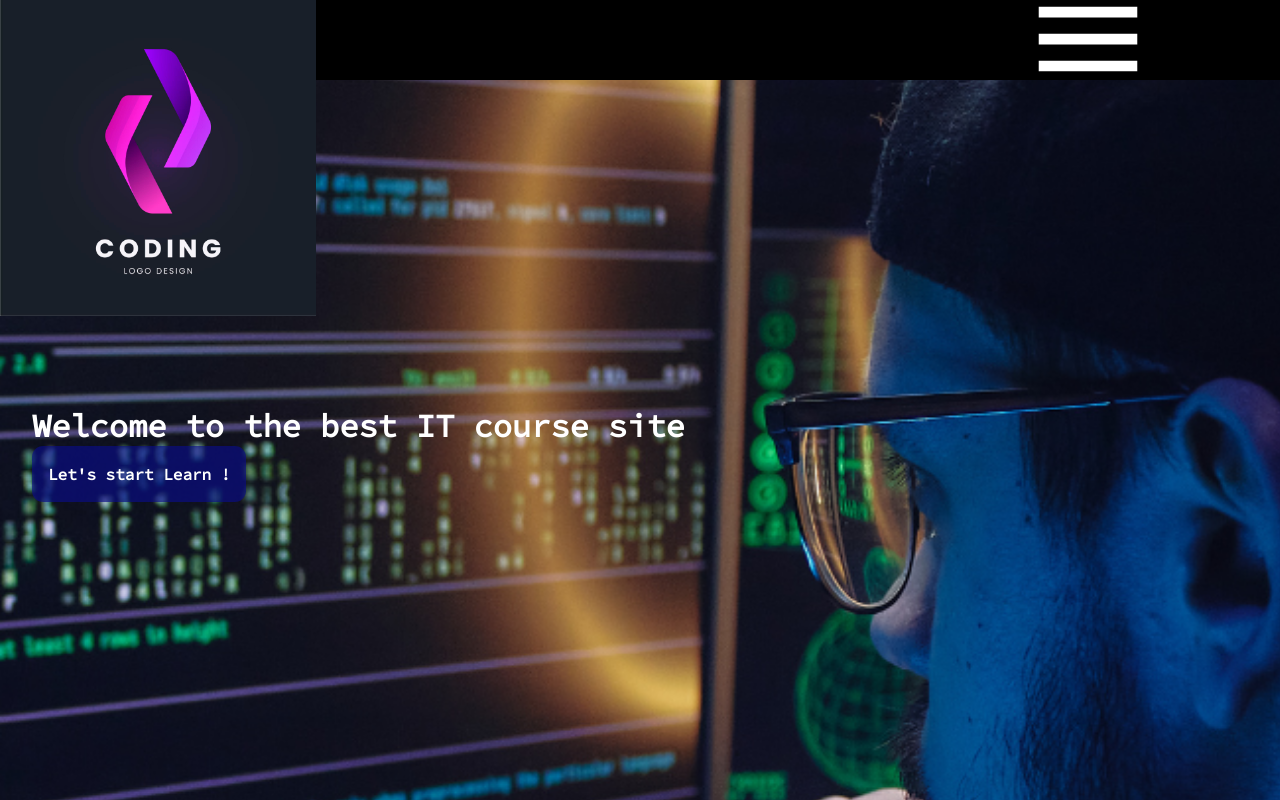
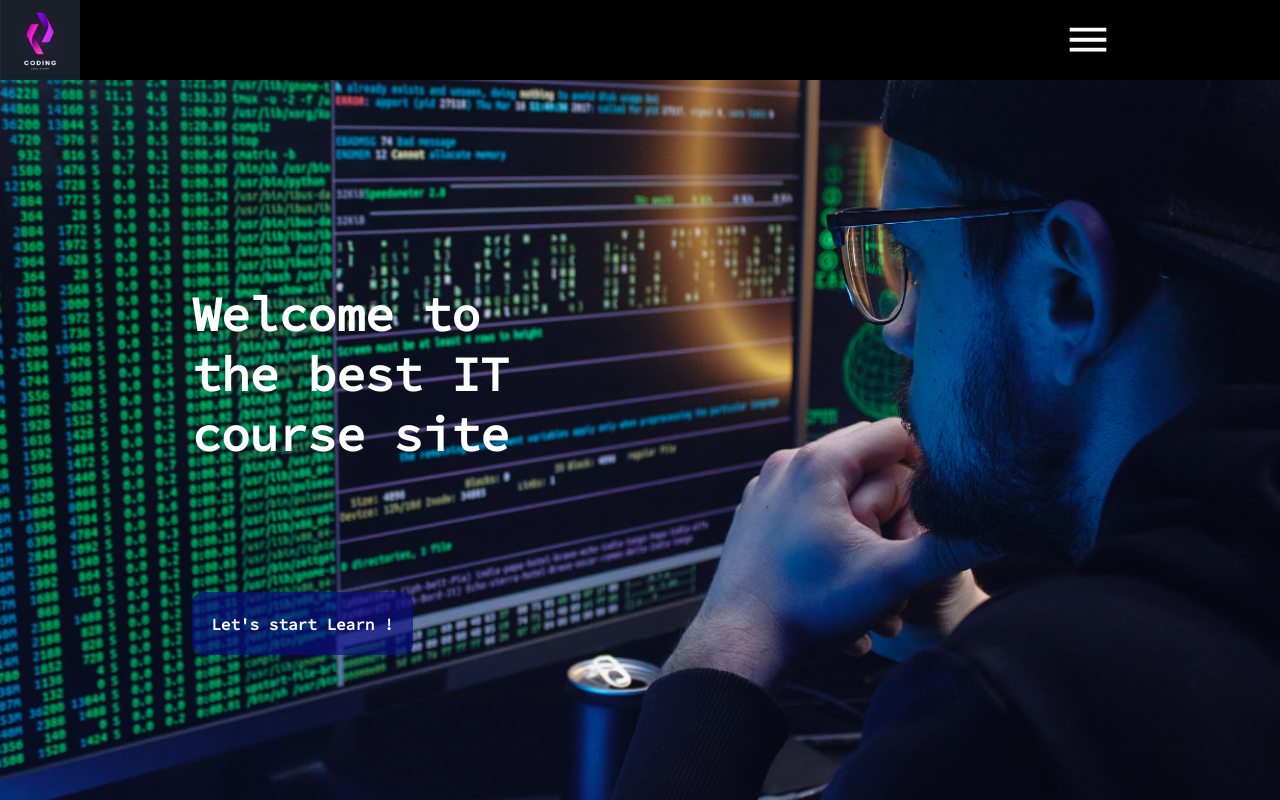
Before and after one commit to ol1mowski/it-shop.de, a React (Create React App) app: page / in a window 1280 px wide. Shown: the top 800 px of the page. Built offline with nearby package versions, Linux system fonts and the light colour scheme.

Commit message:
add full rwd to main page

```diff
--- a/package.json
+++ b/package.json
@@ -1,4 +1,5 @@
 {
+  "homepage": "https://ol1mowski.github.io/it-shop.de",
   "name": "a",
   "version": "0.1.0",
   "private": true,
@@ -7,6 +8,7 @@
     "@testing-library/react": "^13.4.0",
     "@testing-library/user-event": "^13.5.0",
     "framer-motion": "^10.16.1",
+    "gh-pages": "^6.0.0",
     "react": "^18.2.0",
     "react-dom": "^18.2.0",
     "react-scripts": "5.0.1",
@@ -18,7 +20,9 @@
     "start": "react-scripts start",
     "build": "react-scripts build",
     "test": "react-scripts test",
-    "eject": "react-scripts eject"
+    "eject": "react-scripts eject",
+    "predeploy": "npm run build",
+    "deploy": "gh-pages -d build"
   },
   "eslintConfig": {
     "extends": [
--- a/public/index.html
+++ b/public/index.html
@@ -21,7 +21,7 @@
       work correctly both with client-side routing and a non-root public URL.
       Learn how to configure a non-root public URL by running `npm run build`.
     -->
-    <title>React App</title>
+    <title>IT-SHOP - Course site.de</title>
   </head>
   <body>
     <noscript>You need to enable JavaScript to run this app.</noscript>
--- /dev/null
+++ b/src/Components/Title_page/Main/Main-title-page.module.scss
@@ -0,0 +1,127 @@
+* {
+    font-family: 'Dancing Script', cursive;
+    font-family: 'Source Code Pro', monospace;
+}
+
+
+.titlePage__mainContent {
+    background-image: url('../../../assets/img/title_slide.png');
+    background-repeat: no-repeat;
+    background-size: cover;
+    background-position: calc(100% - 30%);
+    width: 100vw;
+    height: 100vh;
+    display: flex;
+    justify-content: center;
+    align-items: start;
+    flex-direction: column;
+    gap: 8rem;
+    padding-top: 45vh;
+    padding-bottom: calc(100% - 10%);
+    padding-left: 2rem;
+    @media screen and (min-width: 500px) {
+        padding-left: 3rem;
+        padding-bottom: calc(100% - 30%);
+    }
+    @media screen and (min-width: 700px) {
+        padding-left: 6rem;
+        padding-bottom: calc(100% - 50%);
+    }
+    @media screen and (min-width: 900px) {
+        padding-left: 9rem;
+        padding-bottom: calc(100% - 60%);
+    }
+    @media screen and (min-width: 1200px) {
+        padding-left: 12rem;
+        padding-bottom: calc(100% - 70%);
+    }
+    @media screen and (min-width: 1400px) {
+        padding-left: 15rem;
+    }
+    @media screen and (min-width: 1700px) {
+        padding-top: 30vh;
+        padding-left: 20rem;
+        padding-bottom: calc(100% - 80%);
+    }
+    @media (orientation: landscape)and (min-height: 320px) and (max-width: 920px) {
+        padding-top: 40vh;
+        gap: 2rem;
+        padding-bottom: calc(100% - 75%);
+    }
+    @media (orientation: landscape)and (min-height: 500px) and (max-width: 920px) {
+        gap: 5rem;
+    }
+
+    &__h1 {
+        font-size: 2rem;
+        width: 15rem;
+        padding-top: calc(100% - 85%);
+        color: #fff;
+        @media screen and (min-width: 350px) {
+            font-size: 2.3rem;
+        }
+        @media screen and (min-width: 550px) {
+            font-size: 2.8rem;
+            width: 20rem;
+        }
+        @media screen and (min-width: 1000px) {
+            font-size: 3rem;
+            width: 20rem;
+        }
+        @media screen and (min-width: 1600px) {
+            font-size: 5.6rem;
+            width: 40rem;
+        }
+    }
+
+    &__button {
+        display: block;
+        padding: 1rem;
+        line-height: 3vh;
+        border: none;
+        border-radius: .7rem;
+        font-size: 1rem;
+        font-weight: bold;
+        color: #fff;
+        background-color: #0a0d88a8;
+        animation: buttonAnimated 2s;
+        transition: padding .7s;
+        @media screen and (min-width: 1000px) {
+            padding: 1.2rem;
+        }
+        @media screen and (min-width: 1600px) {
+            padding: 1.6rem;
+        }
+        @media (orientation: landscape)and (min-width: 320px) and (max-width: 920px) {
+            padding: 1.2rem;
+        }
+    }
+
+    &__button:hover {
+        cursor: pointer;
+        padding: 1.2rem;
+        -webkit-box-shadow: 8px 8px 24px 0px rgba(66, 68, 90, 1);
+        -moz-box-shadow: 8px 8px 24px 0px rgba(66, 68, 90, 1);
+        box-shadow: 8px 8px 24px 0px rgba(66, 68, 90, 1);
+        @media screen and (min-width: 1000px) {
+            padding: 1.4rem;
+        }
+        @media screen and (min-width: 1600px) {
+            padding: 1.8rem;
+        }
+    }
+}
+
+@keyframes buttonAnimated {
+    0% {
+        transform: translate(-5vw);
+    }
+
+    50% {
+        transform: translate(10vw);
+    }
+
+    100% {
+        transform: translate(0);
+    }
+}
--- /dev/null
+++ b/src/Components/Title_page/Main/Main.js
@@ -0,0 +1,42 @@
+import { useEffect, useState } from 'react';
+import style from './Main-title-page.module.scss';
+
+
+const Main = () => {
+
+    const header = 'Welcome to the best IT course site';
+    const tab = [...header];
+
+    const [string, setString] = useState('');
+    const [currentIndex, setCurrentIndex] = useState(0);
+
+    useEffect(() => {
+        const typing = setInterval(() => {
+            if (currentIndex < tab.length) {
+                setString(prevString => prevString + tab[currentIndex]);
+                setCurrentIndex(prevIndex => prevIndex + 1);
+            } else {
+                clearInterval(typing);
+            }
+        }, 100);
+
+        return () => {
+            clearInterval(typing);
+        };
+    }, [currentIndex]);
+
+    return (
+        <>
+            <main className={style.titlePage__mainContent}>
+                <h1 className={style.titlePage__mainContent__h1}>
+                    {string}
+                </h1>
+                <button className={style.titlePage__mainContent__button}>
+                    Let's start Learn !
+                </button>
+            </main>
+        </>
+    )
+}
+
+export default Main;
--- a/src/Components/Title_page/Title-page.js
+++ b/src/Components/Title_page/Title-page.js
@@ -1,42 +1,12 @@
-import { useEffect, useState } from 'react';
-import style from './Title-page.module.scss';
+import Main from './Main/Main';
 import Header from './header/Header';
 
 const TitlePage = () => {
-    const header = 'Welcome to the best IT course site';
-    const tab = [...header];
-
-    const [string, setString] = useState('');
-    const [currentIndex, setCurrentIndex] = useState(0);
-
-    useEffect(() => {
-        const typing = setInterval(() => {
-            if (currentIndex < tab.length) {
-                setString(prevString => prevString + tab[currentIndex]);
-                setCurrentIndex(prevIndex => prevIndex + 1);
-            } else {
-                clearInterval(typing);
-            }
-        }, 100);
-
-        return () => {
-            clearInterval(typing);
-        };
-    }, [currentIndex]);
-
-
 
     return (
         <>
             <Header />
-            <main className={style.titlePage__mainContent}>
-                <h1 className={style.titlePage__mainContent__h1}>
-                    {string}
-                </h1>
-                <button className={style.titlePage__mainContent__button}>
-                    Let's start Learn !
-                </button>
-            </main>
+            <Main />
         </>
     );
 };
--- a/src/Components/Title_page/Title-page.module.scss
+++ /dev/null
@@ -1,41 +0,0 @@
-* {
-    margin: 0;
-    padding: 0;
-    box-sizing: border-box;
-    font-family: 'Dancing Script', cursive;
-    font-family: 'Source Code Pro', monospace;
-}
-
-.titlePage__mainContent {
-    background-image: url('../../assets/img/title_slide.png');
-    background-repeat: no-repeat;
-    background-size: cover;
-    background-position: calc(100% - 30%);
-    width: 100vw;
-    height: 100vh;
-    display: flex;
-    justify-content: center;
-    align-items: start;
-    flex-direction: column;
-    gap: 80%;
-    padding-top: 45vh;
-    padding-bottom: calc(100% - 10%);
-    padding-left: 2rem;
-    &__h1 {
-        font-size: 2rem;
-        width: 70%;
-        padding-top: calc(100% - 85%);
-        color: #fff;
-    }
-    &__button {
-        display: block;
-        padding: 1rem;
-        line-height: 3vh;
-        border: none;
-        border-radius: .7rem;
-        font-size: 1rem;
-        font-weight: bold;
-        color: #fff;
-        background-color: #0a0d88a8;
-    }
-}
--- a/src/Components/Title_page/header/Header.module.scss
+++ b/src/Components/Title_page/header/Header.module.scss
@@ -4,10 +4,19 @@
     width: 100vw;
     position: fixed;
     top: 0;
+    @media (orientation: landscape)and (min-height: 320px) and (max-width: 920px) {
+        height: 15vh;
+    }
     &__iconLogo {
         display: inline-block;
+        width: 5rem;
+        height: 10vh;
+        @media (orientation: landscape)and (min-height: 320px) and (max-width: 920px) {
+        height: 15vh;
+    }
         &__img {
-            width: 24.7vw;
+            width: 100%;
+            height: 100%;
             display: block;
         }
     }
@@ -54,9 +63,15 @@
             align-items: center;
             flex-direction: column;
             gap: 5%;
+            @media (orientation: landscape)and (min-height: 320px) and (max-width: 920px) {
+                height: 15vh;
+            }
+            @media (orientation: landscape)and (min-height: 500px) and (max-width: 1000px) {
+                height: 10vh;
+            }
             &__img {
                 display: block;
-                width: 10vw;
+                width: 3rem;
             }
             &__item {
                 background-color: #fff;
--- a/src/index.css
+++ b/src/index.css
@@ -1,4 +1,10 @@
 @import url('https://fonts.googleapis.com/css2?family=Dancing+Script:wght@600&family=Source+Code+Pro&display=swap');
+
+* {
+  margin: 0;
+  padding: 0;
+  box-sizing: border-box;
+}
 
 body {
   margin: 0;
```
Also changed, not shown: 1 other file (tests, documents, lock files or other folders).
